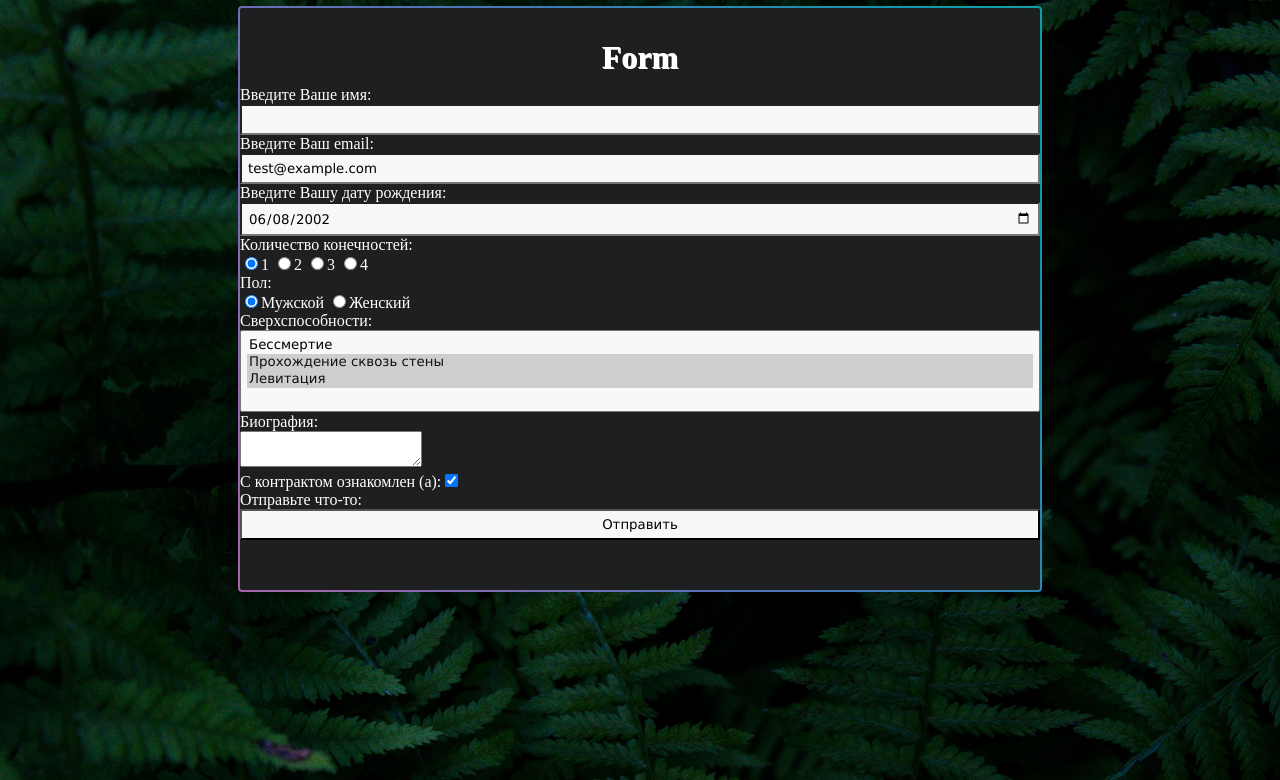
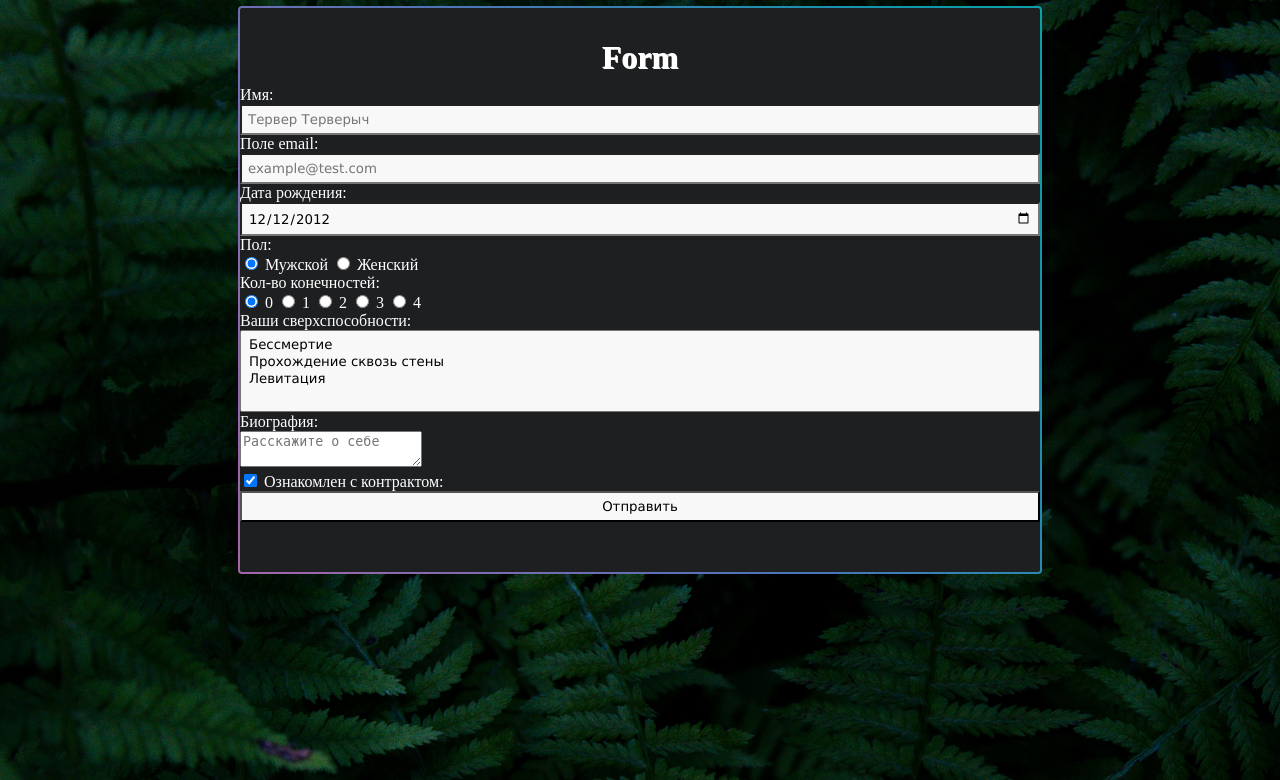
Before and after one commit to werukiee/back_3, a PHP site: page /index.php in a window 1280 px wide. Shown: the top 780 px of the page. Run offline with PHP 8.4, Linux system fonts and the light colour scheme.

Commit message:
Add files via upload

```diff
--- a/form.php
+++ b/form.php
@@ -11,70 +11,52 @@
 <div class="block_form" id="forma">
   <div class="top_bot">
     <h1>Form</h1>
-    <form method="POST">
+    <form method="POST" id="form">
             <label>
-        Введите Ваше имя:
-        <br/>
-        <input name="field-name"
-          type=text
-          value=""/>
-      </label>
-   <br/>
-
+                Имя:<br />
+                <input type=text name="field-name" placeholder="Тервер Терверыч" />
+            </label><br />
             <label>
-        Введите Ваш email:
-        <br/>
-        <input name="field-email"
-          value="test@example.com"
-          type="email"/>
-      </label>
-      <br/>
-
+                Поле email:<br />
+                <input name="field-email" placeholder="example@test.com" type="email">
+            </label><br />
             <label>
-        Введите Вашу дату рождения:
-        <br/>
-        <input name="field-date"
-          value="2002-06-08"
-          type="date"/>
-      </label>
-      <br/>
-
-      Количество конечностей:<br/>
-      <label><input type="radio" checked="checked" name="radio-limb" value="Значение1" />1</label>
-      <label><input type="radio" name="radio-limb" value="Значение2"/>2</label>
-      <label><input type="radio" name="radio-limb" value="Значение2"/>3</label>
-      <label><input type="radio" name="radio-limb" value="Значение2"/>4</label>
-      <br/>
-
-      Пол:<br/>
-      <label><input type="radio" checked="checked" name="radio-gender" value="Значение1" />Мужской</label>
-      <label><input type="radio" name="radio-gender" value="Значение2"/>Женский</label>
-      <br/>
-
+                Дата рождения:<br />
+                <input name="field-date" value="2012-12-12" type="date" />
+            </label><br />
+            <label>Пол:</label><br />
+            <label class="radio"><input type="radio" checked="checked" name="radio-gender" value=1 />
+                Мужской</label>
+            <label class="radio"><input type="radio" name="radio-gender" value=0 />
+                Женский</label><br />
+            <label>Кол-во конечностей:</label><br />
+            <label class="radio"><input type="radio" checked="checked" name="radio-konech" value=0 />
+                0</label>
+            <label class="radio"><input type="radio" name="radio-konech" value=1 />
+                1</label>
+            <label class="radio"><input type="radio" name="radio-konech" value=2 />
+                2</label>
+            <label class="radio"><input type="radio" name="radio-konech" value=3 />
+                3</label>
+            <label class="radio"><input type="radio" name="radio-konech" value=4 />
+                4</label><br />
             <label>
-        Сверхспособности:
-        <br/>
-        <select name="superpower[]" multiple="multiple">
-          <option value="Значение1">Бессмертие</option>
-          <option value="Значение2" selected="selected">Прохождение сквозь стены</option>
-          <option value="Значение3" selected="selected">Левитация</option>
+                Ваши сверхспособности:<br />
+                <select multiple="true" name="superpower[]">
+                    <option value="Бессмертие">Бессмертие</option>
+                    <option value="Прохождение сквозь стены">Прохождение сквозь стены</option>
+                    <option value="Левитация">Левитация</option>
                 </select>
-      </label><br/>
-
+            </label><br />
             <label>
                 Биография:<br />
-        <textarea name="bio1"></textarea>
-      </label><br/>
-
+                <textarea name="biography" placeholder="Расскажите о себе"></textarea>
+                <br />
+            </label>
             <label>
-        С контрактом ознакомлен (а):<input type="checkbox" checked="checked" name="ch1"/>
+                <input name="chick" type="checkbox" checked=checked value=1> Ознакомлен с контрактом:<br />
             </label>
-      <br/>
-
-      <label>
-        Отправьте что-то:
             <input type="submit" value="Отправить" />
-    </label>
         </form>
  </div>
 </div>
```
Also changed, not shown: index.php (+14 -16 lines), 3/PHP/form.php (line endings or trailing spaces), 3/PHP/index.php (line endings or trailing spaces), style.css (line endings or trailing spaces). Lines whose indentation alone changed are shown as unchanged.
